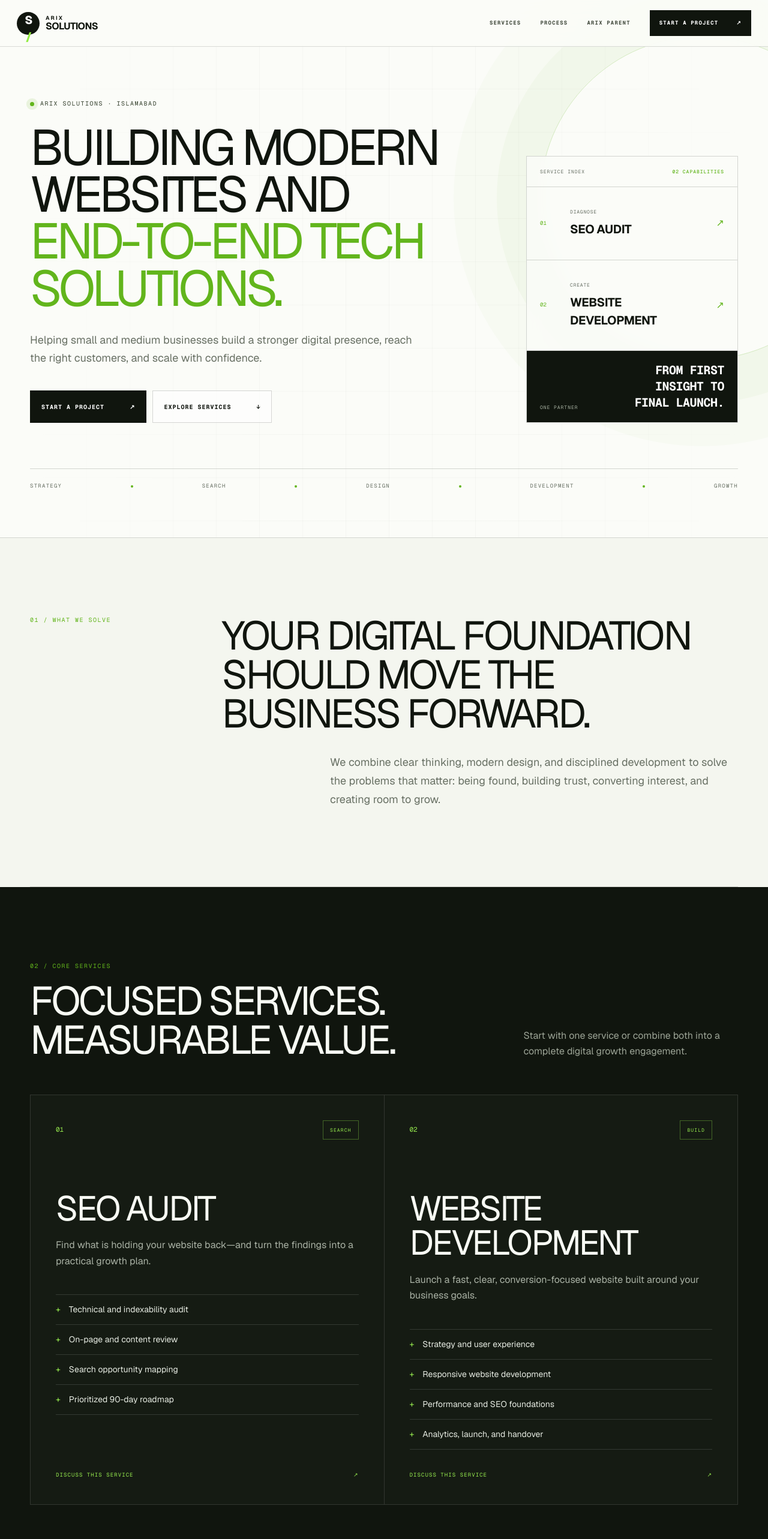
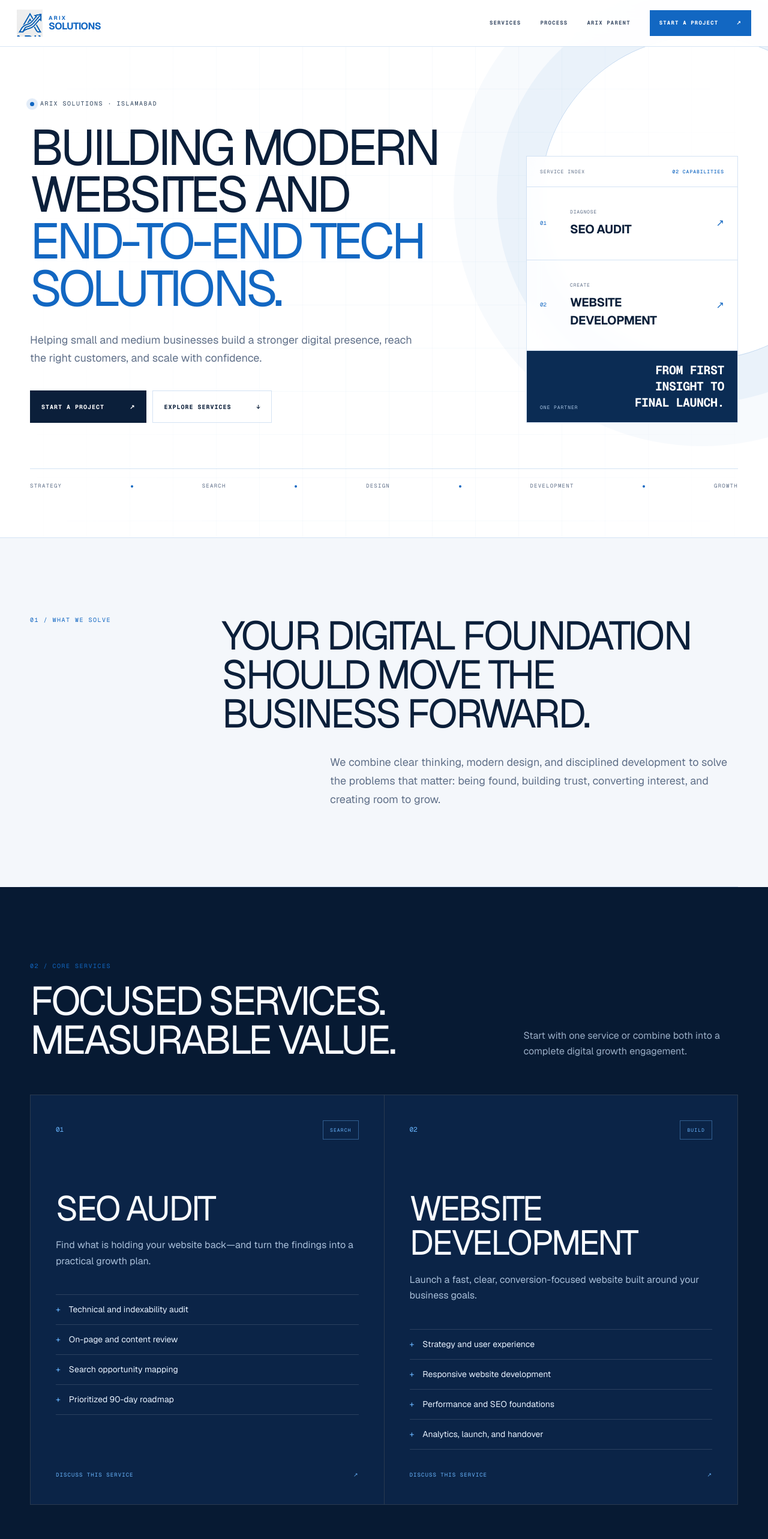
Before and after one commit to Cheema1888/arix-website, a Next.js app: page /solutions in a window 1280 px wide. Shown: the top 2566 px of the page at 60% size. Built offline with nearby package versions, Linux system fonts and the light colour scheme.

Commit message:
Apply ARIX Solutions blue brand identity

```diff
--- a/app/components/SolutionsChrome.tsx
+++ b/app/components/SolutionsChrome.tsx
@@ -1,12 +1,16 @@
 "use client";
 
 import Link from "next/link";
+import Image from "next/image";
 import { useState } from "react";
 
 function SolutionsWordmark({ large = false }: { large?: boolean }) {
+  if (large) {
+    return <span className="solutions-wordmark-full" aria-hidden="true"><Image src="/arix-solutions-logo.jpeg" alt="" width={1050} height={1250} /></span>;
+  }
   return (
-    <span className={large ? "solutions-wordmark is-large" : "solutions-wordmark"} aria-hidden="true">
-      <span className="solutions-wordmark-mark">S<span>/</span></span>
+    <span className="solutions-wordmark" aria-hidden="true">
+      <span className="solutions-wordmark-mark"><Image src="/arix-solutions-logo.jpeg" alt="" width={1050} height={1250} /></span>
       <span className="solutions-wordmark-name"><strong>ARIX</strong><b>SOLUTIONS</b></span>
     </span>
   );
--- a/app/solutions/layout.tsx
+++ b/app/solutions/layout.tsx
@@ -8,7 +8,7 @@
 export const metadata: Metadata = {
   title: { absolute: `${title} | ARIX Solutions` },
   description,
-  openGraph: { title: `${title} | ARIX Solutions`, description, images: [{ url: "/arix-solutions-og.png", width: 1731, height: 909, alt: "ARIX Solutions — web development and SEO for growing businesses" }] },
+  openGraph: { title: `${title} | ARIX Solutions`, description, images: [{ url: "/arix-solutions-og.png", width: 1672, height: 941, alt: "ARIX Solutions — web development and SEO for growing businesses" }] },
   twitter: { card: "summary_large_image", title: `${title} | ARIX Solutions`, description, images: ["/arix-solutions-og.png"] },
 };
 
--- a/app/solutions/solutions.css
+++ b/app/solutions/solutions.css
@@ -1,38 +1,37 @@
-body.solutions-active { background: #f4f6ef; }
-body.solutions-active .site-header { background: rgba(248, 250, 245, .9); border-bottom-color: rgba(20, 28, 18, .13); }
+body.solutions-active { background: #f4f7fb; }
+body.solutions-active .site-header { background: rgba(255, 255, 255, .92); border-bottom-color: rgba(18, 103, 194, .16); }
 body.solutions-active .theme-toggle { display: none; }
 
-.solutions-site { --s-bg: #f4f6ef; --s-paper: #fbfcf8; --s-ink: #10150e; --s-muted: #687064; --s-line: rgba(16, 21, 14, .17); --s-green: #62b51c; min-height: 100vh; background: var(--s-bg); color: var(--s-ink); }
-.solutions-header { position: fixed; z-index: 100; inset: 0 0 auto; height: 78px; border-bottom: 1px solid rgba(16,21,14,.14); background: rgba(251,252,248,.9); backdrop-filter: blur(20px); }
+.solutions-site { --s-bg: #f4f7fb; --s-paper: #ffffff; --s-ink: #0b1f3a; --s-muted: #607089; --s-line: rgba(18, 103, 194, .18); --s-green: #1267c2; --s-green-soft: #e2efff; min-height: 100vh; background: var(--s-bg); color: var(--s-ink); }
+.solutions-header { position: fixed; z-index: 100; inset: 0 0 auto; height: 78px; border-bottom: 1px solid rgba(18,103,194,.16); background: rgba(255,255,255,.92); backdrop-filter: blur(20px); }
 .solutions-nav-shell { width: min(1360px, calc(100% - 56px)); height: 100%; margin-inline: auto; display: flex; align-items: center; justify-content: space-between; }
 .solutions-brand { display: inline-flex; color: var(--s-ink); }
 .solutions-wordmark { display: inline-flex; align-items: center; gap: 10px; }
-.solutions-wordmark-mark { width: 38px; height: 38px; display: grid; place-items: center; border-radius: 50%; background: var(--s-ink); color: #fff; font-size: 19px; font-weight: 780; letter-spacing: -.08em; }
-.solutions-wordmark-mark span { color: #93ed43; }
+.solutions-wordmark-mark { position: relative; width: 43px; height: 45px; overflow: hidden; flex: 0 0 auto; }
+.solutions-wordmark-mark img { position: absolute; width: 67px; height: auto; max-width: none; left: 50%; top: -5px; transform: translateX(-50%); }
 .solutions-wordmark-name { display: grid; gap: 1px; line-height: 1; }
-.solutions-wordmark-name strong { font-size: 9px; letter-spacing: .24em; }
-.solutions-wordmark-name b { font-size: 16px; letter-spacing: -.035em; }
-.solutions-wordmark.is-large .solutions-wordmark-mark { width: 54px; height: 54px; font-size: 26px; }
-.solutions-wordmark.is-large .solutions-wordmark-name strong { font-size: 10px; }
-.solutions-wordmark.is-large .solutions-wordmark-name b { font-size: 23px; }
+.solutions-wordmark-name strong { color: #1267c2; font-size: 9px; letter-spacing: .24em; }
+.solutions-wordmark-name b { color: #1267c2; font-size: 16px; letter-spacing: -.035em; }
+.solutions-wordmark-full { width: 180px; height: 214px; display: block; overflow: hidden; border-radius: 4px; }
+.solutions-wordmark-full img { width: 100%; height: 100%; object-fit: cover; display: block; }
 .solutions-nav-links { display: flex; align-items: center; gap: 32px; font-family: var(--font-geist-mono), monospace; font-size: 9px; font-weight: 650; letter-spacing: .13em; text-transform: uppercase; }
-.solutions-nav-links > a { color: #454d40; transition: color .2s ease; }
+.solutions-nav-links > a { color: #40516a; transition: color .2s ease; }
 .solutions-nav-links > a:hover { color: var(--s-green); }
-.solutions-nav-links .solutions-nav-cta { min-height: 43px; padding: 0 16px; display: flex; align-items: center; gap: 30px; background: var(--s-ink); color: #fff; }
-.solutions-nav-links .solutions-nav-cta:hover { background: var(--s-green); color: #0b1406; }
+.solutions-nav-links .solutions-nav-cta { min-height: 43px; padding: 0 16px; display: flex; align-items: center; gap: 30px; background: var(--s-green); color: #fff; }
+.solutions-nav-links .solutions-nav-cta:hover { background: #09519f; color: #fff; }
 .solutions-menu { display: none; width: 42px; height: 42px; padding: 12px; border: 1px solid var(--s-line); background: transparent; }
 .solutions-menu span { display: block; height: 1px; margin: 5px 0; background: var(--s-ink); }
 
-.solutions-page { --s-bg: #f4f6ef; --s-paper: #fbfcf8; --s-ink: #10150e; --s-muted: #687064; --s-line: rgba(16, 21, 14, .17); --s-green: #62b51c; --s-green-soft: #dfffbd; min-height: 100vh; overflow: hidden; background: var(--s-bg); color: var(--s-ink); }
+.solutions-page { --s-bg: #f4f7fb; --s-paper: #ffffff; --s-ink: #0b1f3a; --s-muted: #607089; --s-line: rgba(18, 103, 194, .18); --s-green: #1267c2; --s-green-soft: #e2efff; min-height: 100vh; overflow: hidden; background: var(--s-bg); color: var(--s-ink); }
 .solutions-shell { width: min(1180px, calc(100% - 48px)); margin-inline: auto; }
 .solutions-label, .solutions-section-number { margin: 0; font-family: var(--font-geist-mono), monospace; font-size: 10px; line-height: 1.4; letter-spacing: .15em; text-transform: uppercase; }
-.solutions-label { display: flex; align-items: center; gap: 10px; color: #36412f; }
-.solutions-label > span { width: 7px; height: 7px; border-radius: 50%; background: var(--s-green); box-shadow: 0 0 0 6px rgba(98, 181, 28, .12); }
+.solutions-label { display: flex; align-items: center; gap: 10px; color: #31465f; }
+.solutions-label > span { width: 7px; height: 7px; border-radius: 50%; background: var(--s-green); box-shadow: 0 0 0 6px rgba(18, 103, 194, .12); }
 .solutions-section-number { color: var(--s-green); }
 
 .solutions-hero { position: relative; min-height: 830px; padding: 166px 0 78px; display: flex; flex-direction: column; justify-content: space-between; background: var(--s-paper); border-bottom: 1px solid var(--s-line); }
-.solutions-grid { position: absolute; inset: 76px 0 0; pointer-events: none; opacity: .45; background-image: linear-gradient(rgba(16, 21, 14, .06) 1px, transparent 1px), linear-gradient(90deg, rgba(16, 21, 14, .06) 1px, transparent 1px); background-size: 72px 72px; mask-image: linear-gradient(90deg, transparent, black 35%, black 70%, transparent); }
-.solutions-hero:after { content: ""; position: absolute; width: 540px; height: 540px; right: -160px; top: 60px; border: 1px solid rgba(98, 181, 28, .25); border-radius: 50%; box-shadow: 0 0 0 72px rgba(98, 181, 28, .04), 0 0 0 144px rgba(98, 181, 28, .025); }
+.solutions-grid { position: absolute; inset: 76px 0 0; pointer-events: none; opacity: .45; background-image: linear-gradient(rgba(18, 103, 194, .07) 1px, transparent 1px), linear-gradient(90deg, rgba(18, 103, 194, .07) 1px, transparent 1px); background-size: 72px 72px; mask-image: linear-gradient(90deg, transparent, black 35%, black 70%, transparent); }
+.solutions-hero:after { content: ""; position: absolute; width: 540px; height: 540px; right: -160px; top: 60px; border: 1px solid rgba(18, 103, 194, .25); border-radius: 50%; box-shadow: 0 0 0 72px rgba(18, 103, 194, .05), 0 0 0 144px rgba(18, 103, 194, .03); }
 .solutions-hero-layout { position: relative; z-index: 2; display: grid; grid-template-columns: 1.35fr .65fr; gap: 94px; align-items: end; }
 .solutions-hero-copy h1 { max-width: 820px; margin: 27px 0 0; font-size: clamp(58px, 6.5vw, 95px); line-height: .94; letter-spacing: -.065em; text-transform: uppercase; }
 .solutions-hero-copy h1 em { display: block; color: var(--s-green); font-style: normal; }
@@ -41,10 +40,10 @@
 .solutions-button { min-height: 54px; padding: 0 18px; display: inline-flex; align-items: center; justify-content: space-between; gap: 42px; border: 1px solid var(--s-line); font-family: var(--font-geist-mono), monospace; font-size: 10px; font-weight: 700; letter-spacing: .1em; text-transform: uppercase; transition: transform .25s ease, background .25s ease; }
 .solutions-button:hover { transform: translateY(-3px); }
 .solutions-button.primary { background: var(--s-ink); color: #fff; border-color: var(--s-ink); }
-.solutions-button.primary:hover { background: var(--s-green); border-color: var(--s-green); color: #0b1406; }
+.solutions-button.primary:hover { background: var(--s-green); border-color: var(--s-green); color: #fff; }
 .solutions-button.secondary { background: rgba(255,255,255,.58); }
 
-.solutions-index { min-height: 445px; display: flex; flex-direction: column; border: 1px solid var(--s-line); background: rgba(251, 252, 248, .84); backdrop-filter: blur(12px); }
+.solutions-index { min-height: 445px; display: flex; flex-direction: column; border: 1px solid var(--s-line); background: rgba(255, 255, 255, .86); backdrop-filter: blur(12px); }
 .solutions-index-top, .solutions-index-bottom { padding: 19px 22px; display: flex; align-items: center; justify-content: space-between; gap: 20px; font-family: var(--font-geist-mono), monospace; font-size: 8px; letter-spacing: .12em; text-transform: uppercase; }
 .solutions-index-top { border-bottom: 1px solid var(--s-line); color: var(--s-muted); }
 .solutions-index-top b { color: var(--s-green); font-weight: 500; }
@@ -55,8 +54,8 @@
 .solutions-index small { color: var(--s-muted); font-family: var(--font-geist-mono), monospace; font-size: 8px; letter-spacing: .1em; text-transform: uppercase; }
 .solutions-index strong { font-size: 20px; text-transform: uppercase; letter-spacing: -.025em; }
 .solutions-index > a i { color: var(--s-green); font-style: normal; }
-.solutions-index-bottom { margin-top: auto; align-items: flex-end; background: var(--s-ink); color: #fff; }
-.solutions-index-bottom span { color: #a7b1a1; }
+.solutions-index-bottom { margin-top: auto; align-items: flex-end; background: #0b2c54; color: #fff; }
+.solutions-index-bottom span { color: #a9c5e4; }
 .solutions-index-bottom strong { max-width: 180px; text-align: right; line-height: 1.35; }
 .solutions-marquee { position: relative; z-index: 2; width: min(1180px, calc(100% - 48px)); margin: 76px auto 0; padding-top: 22px; display: flex; align-items: center; justify-content: space-between; gap: 22px; border-top: 1px solid var(--s-line); color: var(--s-muted); font-family: var(--font-geist-mono), monospace; font-size: 9px; letter-spacing: .14em; text-transform: uppercase; }
 .solutions-marquee i { width: 4px; height: 4px; border-radius: 50%; background: var(--s-green); }
@@ -65,22 +64,22 @@
 .solutions-intro h2, .solutions-heading h2, .solutions-fit h2, .solutions-contact h2 { margin: 0; font-size: clamp(42px, 5.2vw, 72px); line-height: .98; letter-spacing: -.055em; text-transform: uppercase; }
 .solutions-intro > div > p { max-width: 680px; margin: 34px 0 0 auto; color: var(--s-muted); font-size: 18px; line-height: 1.7; }
 
-.solutions-services { padding-block: 125px; background: var(--s-ink); color: #f8fbf4; }
+.solutions-services { padding-block: 125px; background: #071a33; color: #f8fbff; }
 .solutions-heading { display: grid; grid-template-columns: 1.35fr .65fr; gap: 80px; align-items: end; margin-bottom: 58px; }
 .solutions-heading .solutions-section-number { margin-bottom: 18px; }
-.solutions-heading > p { margin: 0; color: #9ca496; line-height: 1.65; }
+.solutions-heading > p { margin: 0; color: #9aadc5; line-height: 1.65; }
 .solutions-service-grid { display: grid; grid-template-columns: 1fr 1fr; gap: 1px; padding: 1px; background: rgba(255,255,255,.14); }
-.solutions-service-grid article { min-height: 610px; padding: 42px; display: flex; flex-direction: column; background: #151b13; transition: background .3s ease; scroll-margin-top: 100px; }
-.solutions-service-grid article:hover { background: #1a2117; }
+.solutions-service-grid article { min-height: 610px; padding: 42px; display: flex; flex-direction: column; background: #0b2447; transition: background .3s ease; scroll-margin-top: 100px; }
+.solutions-service-grid article:hover { background: #10305c; }
 .solutions-service-head { display: flex; align-items: center; justify-content: space-between; }
-.solutions-service-head span { color: #98ee4f; font-family: var(--font-geist-mono), monospace; font-size: 11px; }
-.solutions-service-head i { padding: 9px 11px; border: 1px solid rgba(152,238,79,.35); color: #98ee4f; font-family: var(--font-geist-mono), monospace; font-size: 8px; letter-spacing: .14em; font-style: normal; }
+.solutions-service-head span { color: #69b6ff; font-family: var(--font-geist-mono), monospace; font-size: 11px; }
+.solutions-service-head i { padding: 9px 11px; border: 1px solid rgba(105,182,255,.4); color: #69b6ff; font-family: var(--font-geist-mono), monospace; font-size: 8px; letter-spacing: .14em; font-style: normal; }
 .solutions-service-grid h3 { margin: 86px 0 20px; font-size: clamp(40px, 4.5vw, 64px); line-height: 1; letter-spacing: -.055em; text-transform: uppercase; }
-.solutions-service-grid article > p { max-width: 510px; margin: 0; color: #aab2a5; line-height: 1.65; }
+.solutions-service-grid article > p { max-width: 510px; margin: 0; color: #a9bfd9; line-height: 1.65; }
 .solutions-service-grid ul { margin: 42px 0 0; padding: 0; list-style: none; border-top: 1px solid rgba(255,255,255,.13); }
-.solutions-service-grid li { padding: 14px 0; display: flex; gap: 14px; border-bottom: 1px solid rgba(255,255,255,.13); color: #e6ebe2; font-size: 14px; }
-.solutions-service-grid li span { color: #98ee4f; }
-.solutions-service-grid article > a { margin-top: auto; padding-top: 36px; display: flex; justify-content: space-between; color: #98ee4f; font-family: var(--font-geist-mono), monospace; font-size: 9px; letter-spacing: .12em; text-transform: uppercase; }
+.solutions-service-grid li { padding: 14px 0; display: flex; gap: 14px; border-bottom: 1px solid rgba(255,255,255,.13); color: #e7f2ff; font-size: 14px; }
+.solutions-service-grid li span { color: #69b6ff; }
+.solutions-service-grid article > a { margin-top: auto; padding-top: 36px; display: flex; justify-content: space-between; color: #69b6ff; font-family: var(--font-geist-mono), monospace; font-size: 9px; letter-spacing: .12em; text-transform: uppercase; }
 
 .solutions-process { padding-block: 125px; }
 .solutions-process .solutions-heading > p { color: var(--s-muted); }
@@ -90,11 +89,11 @@
 .solutions-process-grid article > span { color: var(--s-green); font-family: var(--font-geist-mono), monospace; font-size: 9px; }
 .solutions-process-mark { height: 70px; margin-top: 28px; display: flex; align-items: center; }
 .solutions-process-mark:before { content: ""; flex: 1; border-top: 1px dashed var(--s-line); }
-.solutions-process-mark i { width: 12px; height: 12px; border: 3px solid var(--s-green); border-radius: 50%; box-shadow: 0 0 0 7px rgba(98,181,28,.1); }
+.solutions-process-mark i { width: 12px; height: 12px; border: 3px solid var(--s-green); border-radius: 50%; box-shadow: 0 0 0 7px rgba(18,103,194,.1); }
 .solutions-process-grid h3 { margin: 34px 0 12px; font-size: 24px; letter-spacing: -.035em; text-transform: uppercase; }
 .solutions-process-grid p { margin: 0; color: var(--s-muted); font-size: 14px; line-height: 1.6; }
 
-.solutions-fit { padding-block: 125px; background: #e8ece3; border-block: 1px solid var(--s-line); }
+.solutions-fit { padding-block: 125px; background: #eaf2fb; border-block: 1px solid var(--s-line); }
 .solutions-fit-layout { display: grid; grid-template-columns: 1fr 1fr; gap: 90px; align-items: end; }
 .solutions-fit .solutions-section-number { margin-bottom: 20px; }
 .solutions-fit-list { border-top: 1px solid var(--s-line); }
@@ -110,13 +109,13 @@
 .solutions-contact address strong { display: block; font-size: 16px; }
 .solutions-contact address p { margin: 12px 0 0; color: var(--s-muted); font-size: 14px; line-height: 1.6; }
 
-.solutions-footer { padding: 86px 0 24px; border-top: 1px solid var(--s-line); background: #e8ece3; }
+.solutions-footer { padding: 86px 0 24px; border-top: 1px solid var(--s-line); background: #eaf2fb; }
 .solutions-footer-main { display: grid; grid-template-columns: .85fr 1.15fr; gap: 90px; padding-bottom: 72px; }
 .solutions-footer-main > div:first-child > p { max-width: 400px; margin: 28px 0 0; color: var(--s-muted); line-height: 1.6; }
 .solutions-footer-links { display: grid; grid-template-columns: .7fr .8fr 1.3fr; gap: 46px; }
 .solutions-footer-links > div, .solutions-footer-links address { display: flex; flex-direction: column; gap: 13px; font-style: normal; }
 .solutions-footer-links strong { margin-bottom: 14px; color: var(--s-green); font-family: var(--font-geist-mono), monospace; font-size: 9px; letter-spacing: .13em; text-transform: uppercase; }
-.solutions-footer-links a, .solutions-footer-links span { color: #464e42; font-size: 13px; line-height: 1.6; }
+.solutions-footer-links a, .solutions-footer-links span { color: #40516a; font-size: 13px; line-height: 1.6; }
 .solutions-footer-links a:hover { color: var(--s-green); }
 .solutions-footer-bottom { padding-top: 22px; display: flex; justify-content: space-between; border-top: 1px solid var(--s-line); color: var(--s-muted); font-family: var(--font-geist-mono), monospace; font-size: 8px; letter-spacing: .12em; text-transform: uppercase; }
 
@@ -133,7 +132,7 @@
   .solutions-header { height: 68px; }
   .solutions-nav-shell { width: min(100% - 30px, 1180px); }
   .solutions-menu { display: block; }
-  .solutions-nav-links { position: absolute; inset: 68px 0 auto; display: none; flex-direction: column; align-items: stretch; gap: 0; padding: 16px 18px 24px; border-bottom: 1px solid var(--s-line); background: #fbfcf8; }
+  .solutions-nav-links { position: absolute; inset: 68px 0 auto; display: none; flex-direction: column; align-items: stretch; gap: 0; padding: 16px 18px 24px; border-bottom: 1px solid var(--s-line); background: #fff; }
   .solutions-nav-links.is-open { display: flex; }
   .solutions-nav-links > a { padding: 16px 0; border-bottom: 1px solid var(--s-line); }
   .solutions-nav-links .solutions-nav-cta { margin-top: 14px; padding-inline: 14px; border: 0; }
```
Also changed, not shown: public/arix-solutions-logo.jpeg (added), public/arix-solutions-og.png.
